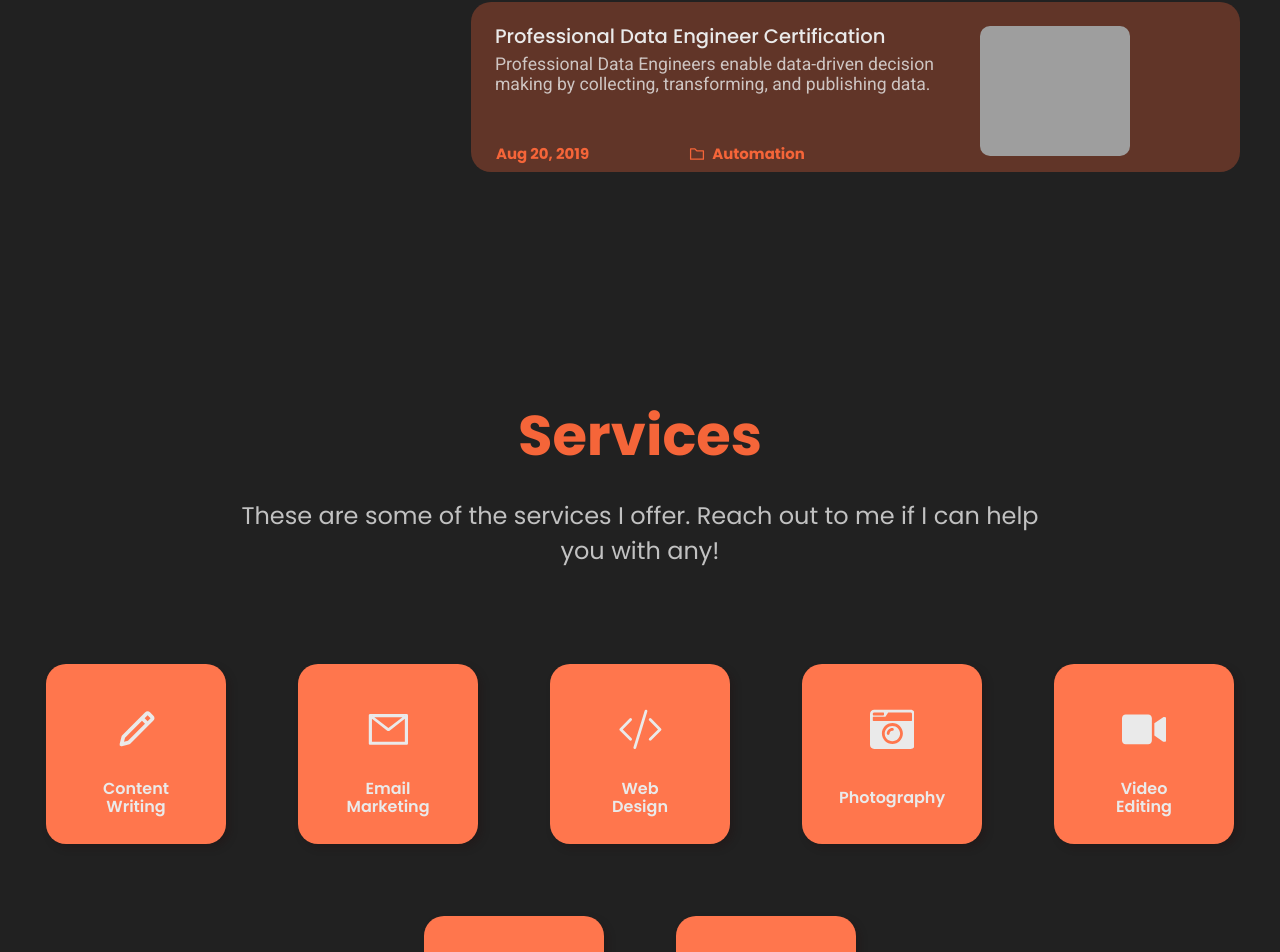
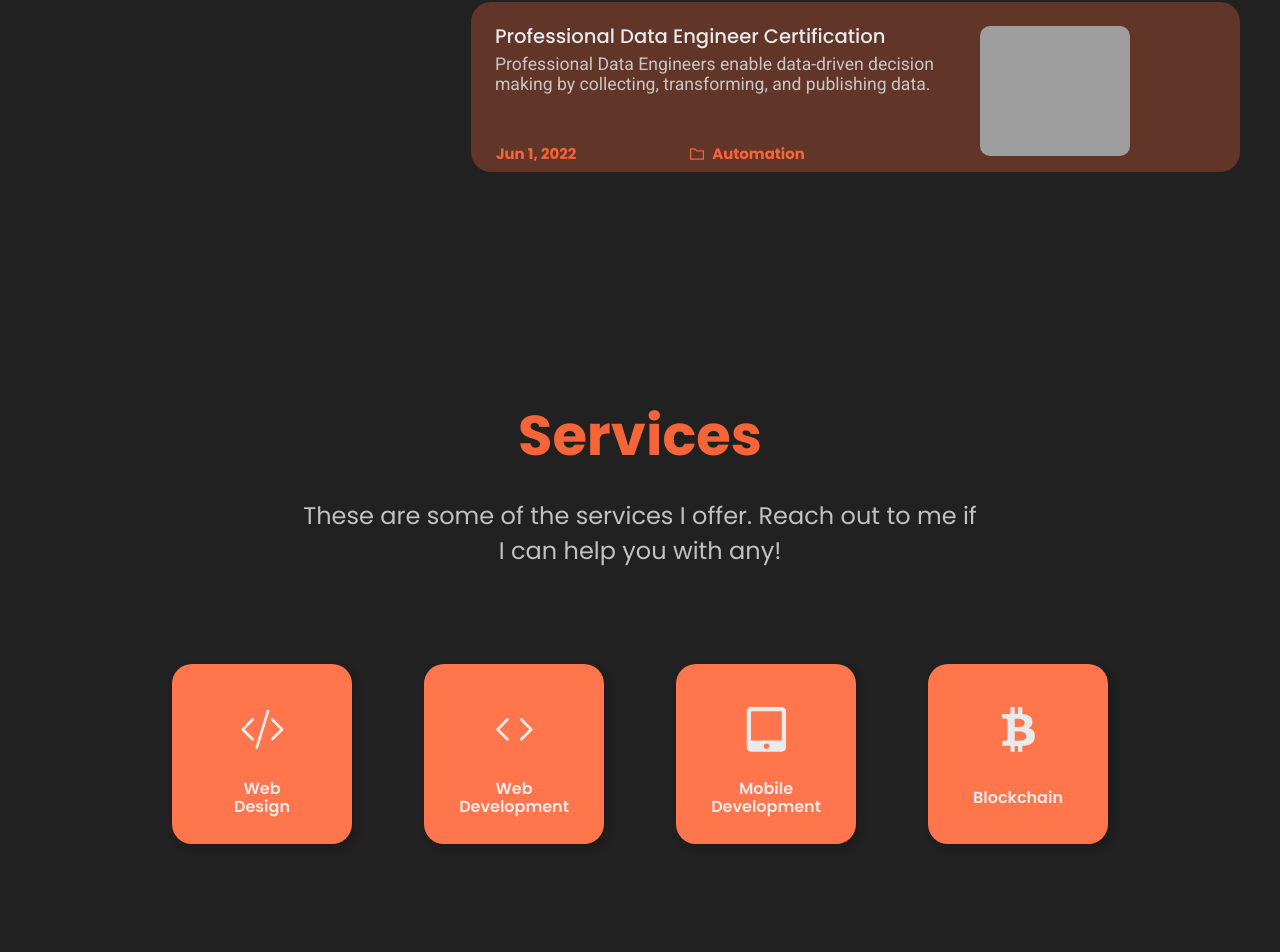
Before and after one commit to dreamcatcher1020/dreamcatcher1020-portfolio, a React (Create React App) app: page / in a window 1280 px wide. Shown: the part 4930-5882 px from the top of the page. Built offline with nearby package versions, Linux system fonts and the light colour scheme; grey boxes are pictures that could not be loaded; a web font is replaced by a local one.

Commit message:
achievements, services, contacts

```diff
--- a/src/components/Contacts/Contacts.js
+++ b/src/components/Contacts/Contacts.js
@@ -5,6 +5,9 @@ import axios from 'axios';
 import isEmail from 'validator/lib/isEmail';
 import { makeStyles } from '@material-ui/core/styles';
 import {
+    FaSkype,
+    FaTelegram,
+    FaDiscord,
     FaTwitter,
     FaLinkedinIn,
     FaGithub,
@@ -305,6 +308,30 @@ function Contacts() {
                         </a>
                         <div className='personal-details'>
                             <div className={classes.detailsIcon}>
+                                <FaSkype />
+                            </div>
+                            <p style={{ color: theme.tertiary }}>
+                                {contactsData.skype}
+                            </p>
+                        </div>
+                        <div className='personal-details'>
+                            <div className={classes.detailsIcon}>
+                                <FaTelegram />
+                            </div>
+                            <p style={{ color: theme.tertiary }}>
+                                {contactsData.telegram}
+                            </p>
+                        </div>
+                        <div className='personal-details'>
+                            <div className={classes.detailsIcon}>
+                                <FaDiscord />
+                            </div>
+                            <p style={{ color: theme.tertiary }}>
+                                {contactsData.discord}
+                            </p>
+                        </div>
+                        <div className='personal-details'>
+                            <div className={classes.detailsIcon}>
                                 <HiOutlineLocationMarker />
                             </div>
                             <p style={{ color: theme.tertiary }}>
@@ -313,7 +340,7 @@ function Contacts() {
                         </div>
 
                         <div className='socialmedia-icons'>
-                            {socialsData.twitter && (
+                            {/* {socialsData.twitter && (
                                 <a
                                     href={socialsData.twitter}
                                     target='_blank'
@@ -322,7 +349,7 @@ function Contacts() {
                                 >
                                     <FaTwitter aria-label='Twitter' />
                                 </a>
-                            )}
+                            )} */}
                             {socialsData.github && (
                                 <a
                                     href={socialsData.github}
@@ -343,7 +370,7 @@ function Contacts() {
                                     <FaLinkedinIn aria-label='LinkedIn' />
                                 </a>
                             )}
-                            {socialsData.instagram && (
+                            {/* {socialsData.instagram && (
                                 <a
                                     href={socialsData.instagram}
                                     target='_blank'
@@ -422,7 +449,7 @@ function Contacts() {
                                 >
                                     <FaGitlab aria-label='GitLab' />
                                 </a>
-                            )}
+                            )} */}
                         </div>
                     </div>
                 </div>
--- a/src/data/achievementData.js
+++ b/src/data/achievementData.js
@@ -5,7 +5,7 @@ export const achievementData = {
             id : 1,
             title : 'Google Cloud certification',
             details : 'Google Cloud certifications validate your expertise and showcase your ability to transform businesses with Google Cloud technology.',
-            date : 'Aug 20, 2019',
+            date : 'Jan 20, 2020',
             field : 'Automation',
             image : 'https://images.unsplash.com/photo-1573141597928-403fcee0e056?ixid=MnwxMjA3fDB8MHxwaG90by1wYWdlfHx8fGVufDB8fHx8&ixlib=rb-1.2.1&auto=format&fit=crop&w=667&q=80'
         },
@@ -13,7 +13,7 @@ export const achievementData = {
             id : 2,
             title : 'AWS Certification',
             details : 'Validate technical skills and cloud expertise to grow your career and business.',
-            date : 'Aug 20, 2019',
+            date : 'May 24, 2021',
             field : 'Automation',
             image : 'https://images.unsplash.com/photo-1523474253046-8cd2748b5fd2?ixid=MnwxMjA3fDB8MHxwaG90by1wYWdlfHx8fGVufDB8fHx8&ixlib=rb-1.2.1&auto=format&fit=crop&w=1050&q=80'
         },
@@ -21,7 +21,7 @@ export const achievementData = {
             id : 3,
             title : 'Professional Data Engineer Certification',
             details : 'Professional Data Engineers enable data-driven decision making by collecting, transforming, and publishing data.',
-            date : 'Aug 20, 2019',
+            date : 'Jun 1, 2022',
             field : 'Automation',
             image : 'https://images.unsplash.com/photo-1489389944381-3471b5b30f04?ixid=MnwxMjA3fDB8MHxwaG90by1wYWdlfHx8fGVufDB8fHx8&ixlib=rb-1.2.1&auto=format&fit=crop&w=1050&q=80'
         }
--- a/src/data/contactsData.js
+++ b/src/data/contactsData.js
@@ -1,7 +1,10 @@
 export const contactsData = {
-    email: 'janedoe.test@gmail.com',
-    phone: '+915588776600',
-    address: 'Menlo Park, California, United States - 673822 ',
+    email: 'vladyslavbaranov2@gmail.com',
+    phone: '+380938340183',
+    skype: 'live:.cid.99377e645dc916a1',
+    telegram: 'https://t.me/Silvermansnap',
+    discord: 'HakunaMatata#9989',
+    address: 'Slavuta, Myru 18, 30000',
 
     sheetAPI: ''
 }
--- a/src/data/servicesData.js
+++ b/src/data/servicesData.js
@@ -1,8 +1,8 @@
 /* eslint-disable */
 import { BiShoppingBag, BiPencil } from "react-icons/bi";
-import { BsCodeSlash, BsClipboardData } from "react-icons/bs";
+import { BsCodeSlash, BsCode, BsClipboardData } from "react-icons/bs";
 import { AiOutlineMail, AiFillAudio } from "react-icons/ai";
-import { FaInternetExplorer,  FaChalkboardTeacher, FaCameraRetro, FaPinterest, FaVideo, FaTabletAlt, FaRegNewspaper } from "react-icons/fa";
+import { FaInternetExplorer,  FaChalkboardTeacher, FaCameraRetro, FaPinterest, FaVideo, FaTabletAlt, FaRegNewspaper, FaBtc } from "react-icons/fa";
 
 
 
@@ -12,16 +12,16 @@ export const servicesData = [
     //     title: 'Marketing',
     //     icon: <BiShoppingBag/>
     // },
-    {
-        id: 2,
-        title: 'Content Writing',
-        icon: <BiPencil />
-    },
-    {
-        id: 3,
-        title: 'Email Marketing',
-        icon: <AiOutlineMail />
-    },
+    // {
+    //     id: 2,
+    //     title: 'Content Writing',
+    //     icon: <BiPencil />
+    // },
+    // {
+    //     id: 3,
+    //     title: 'Email Marketing',
+    //     icon: <AiOutlineMail />
+    // },
     // {
     //     id: 4,
     //     title: 'Internet Research',
@@ -40,19 +40,19 @@ export const servicesData = [
     },
     {
         id: 7,
-        title: 'Photography',
-        icon: <FaCameraRetro />
+        title: 'Web Development',
+        icon: <BsCode />
     },
     // {
     //     id: 8,
     //     title: 'Pinterest Virtual Assistant',
     //     icon: <FaPinterest />
     // },
-    {
-        id: 9,
-        title: 'Video Editing',
-        icon: <FaVideo />
-    },
+    // {
+    //     id: 9,
+    //     title: 'Video Editing',
+    //     icon: <FaVideo />
+    // },
     // {
     //     id: 10,
     //     title: 'Data Entry',
@@ -60,7 +60,7 @@ export const servicesData = [
     // },
     {
         id: 11,
-        title: 'Ebook Writing',
+        title: 'Mobile Development',
         icon: <FaTabletAlt />
     },
     // {
@@ -70,8 +70,8 @@ export const servicesData = [
     // },
     {
         id: 13,
-        title: 'Blog Posting',
-        icon: <FaRegNewspaper />
+        title: 'Blockchain',
+        icon: <FaBtc />
     },
 
 ]
```
